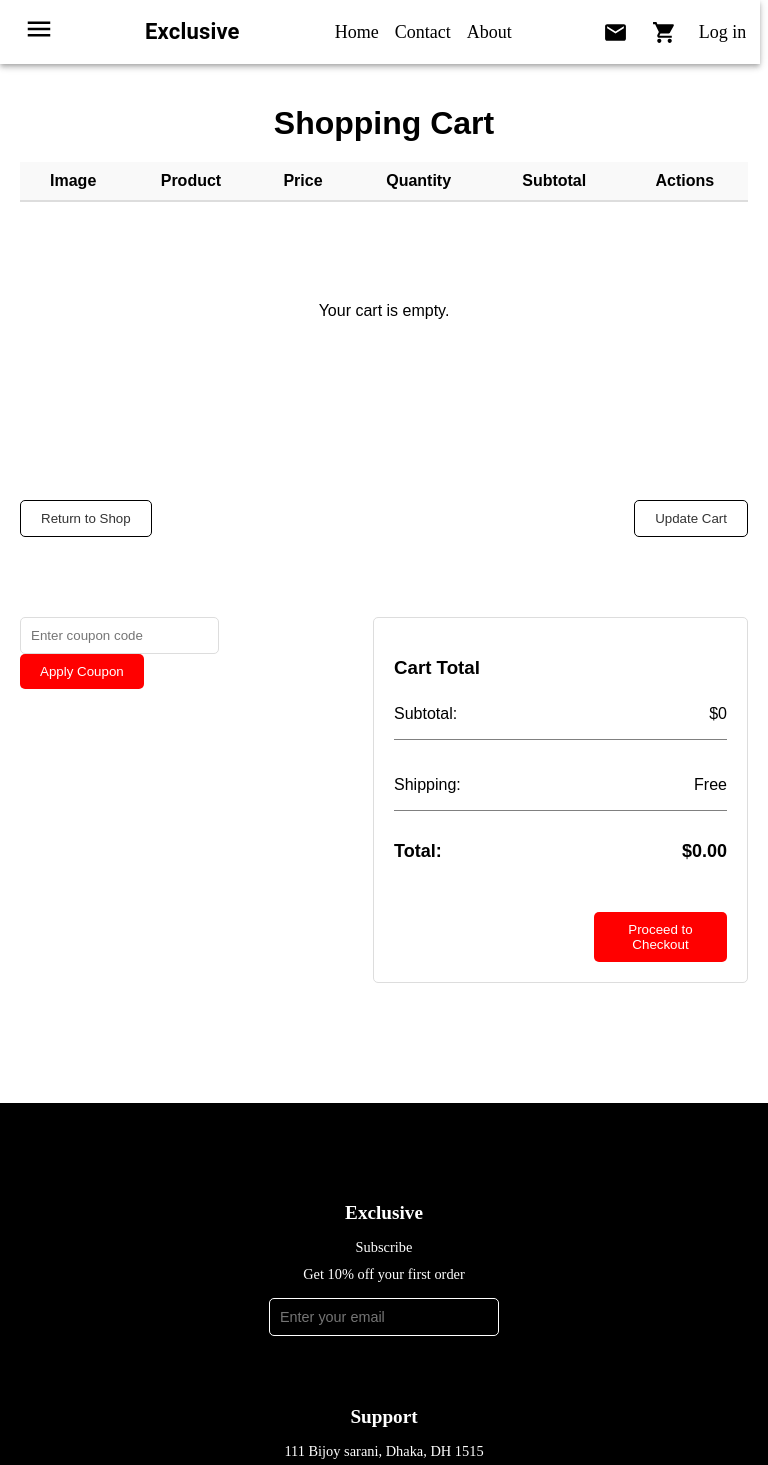
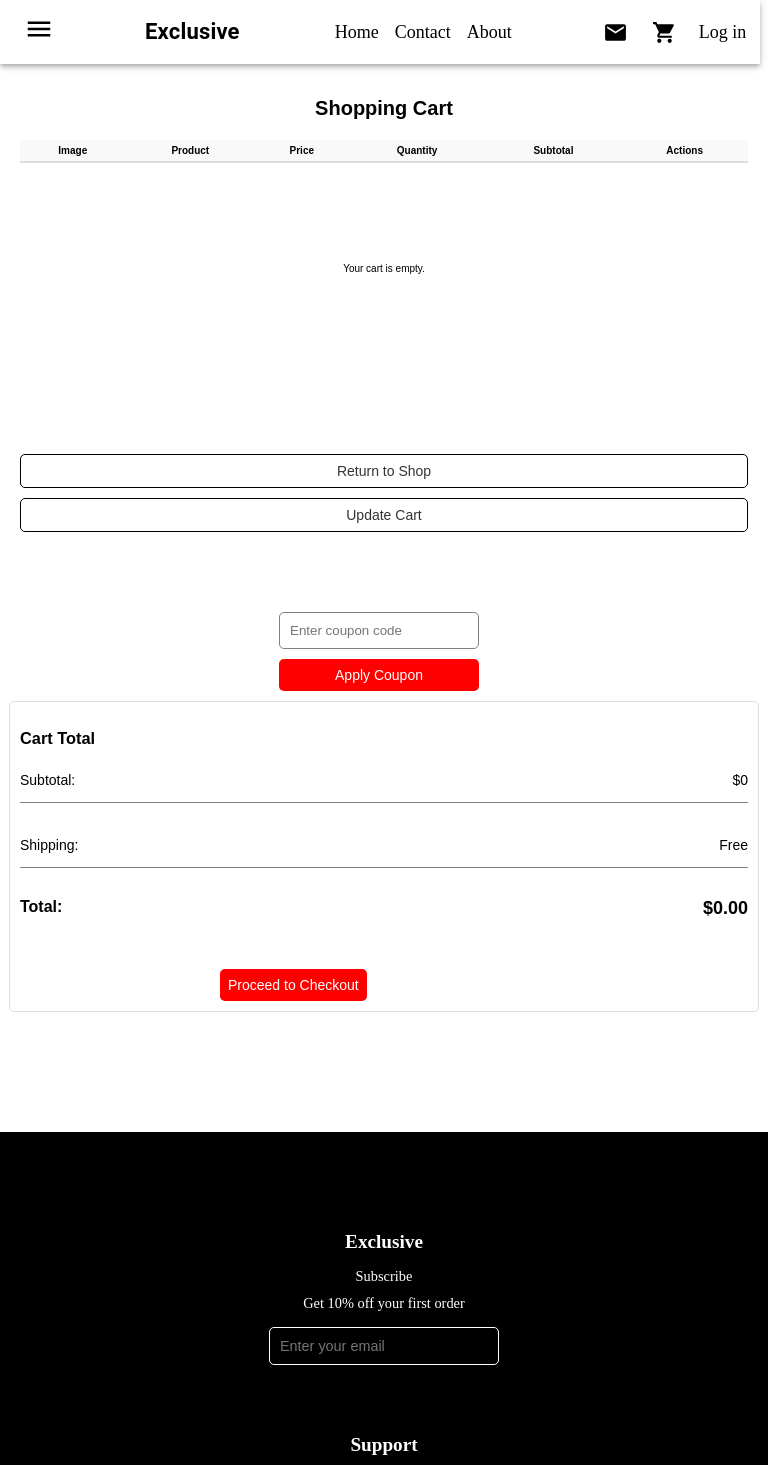
Before and after one commit to Swixs/store, a React (Create React App) app in the folder client/: page /cart in a window 768 px wide. Shown: the top 1465 px of the page. Built offline with nearby package versions, Linux system fonts and the light colour scheme.

Commit message:
feat: added responsive design for wishlist, cart, and profile pages

```diff
--- a/client/src/Components/Cart/Cart.module.css
+++ b/client/src/Components/Cart/Cart.module.css
@@ -157,8 +157,7 @@
   border-radius: 4px;
 }
 
-
-.removeButton{
+.removeButton {
   background-color: red;
   border: none;
   border: 1px solid #fff;
@@ -168,9 +167,79 @@
   padding: 10px 5px;
 }
 
-.removeButton:hover{
+.removeButton:hover {
   background-color: white;
   border: 1px solid black;
   color: black;
   transition: 1s;
 }
+
+@media (max-width: 768px) {
+  .container {
+    max-width: 100%;
+  }
+
+  .heading {
+    font-size: 20px;
+  }
+
+  .table {
+    font-size: 10px;
+  }
+
+  .th,
+  .td {
+    padding: 5px;
+  }
+
+  .productImage {
+    width: 50px;
+    height: 50px;
+  }
+
+  .buttons {
+    flex-direction: column;
+    gap: 10px;
+  }
+
+  .buttonPrimary,
+  .buttonSecondary {
+    width: 100%;
+    padding: 8px;
+    font-size: 14px;
+  }
+
+  .footer {
+    flex-direction: column;
+    align-items: center;
+  }
+
+  .couponSection {
+    margin-left: 10px;
+    margin-bottom: 10px;
+    width: 200px;
+  }
+
+  .couponInput{
+    border: 1px solid grey;
+    width: 178px !important;
+    margin-bottom: 10px;
+  }
+
+  .summary {
+    width: 100%;
+  }
+
+  .couponInput {
+    width: 100%;
+  }
+
+  .summary {
+    padding: 10px;
+    font-size: 14px;
+  }
+
+  .summaryTotal {
+    font-size: 16px;
+  }
+}
--- a/client/src/Components/Profile/EditModal.jsx
+++ b/client/src/Components/Profile/EditModal.jsx
@@ -6,6 +6,8 @@ import {
   DialogActions,
   Button,
 } from "@mui/material";
+
+import styles from "./Profile.module.css";
 
 const EditModal = ({
   open,
@@ -54,6 +56,7 @@ const EditModal = ({
         {field === "password" ? (
           <>
             <input
+              className={styles.inputModal}
               type="password"
               placeholder="Old Password"
               value={oldPassword}
@@ -61,6 +64,7 @@ const EditModal = ({
               style={{ width: "90%", padding: "8px", margin: "5px 0" }}
             />
             <input
+              className={styles.inputModal}
               type="password"
               placeholder="New Password"
               value={newPassword}
@@ -68,6 +72,7 @@ const EditModal = ({
               style={{ width: "90%", padding: "8px", margin: "5px 0" }}
             />
             <input
+              className={styles.inputModal}
               type="password"
               placeholder="Confirm new password"
               value={confirmPassword}
@@ -78,6 +83,7 @@ const EditModal = ({
           </>
         ) : (
           <input
+            className={styles.inputModal}
             type="text"
             value={value}
             onChange={(e) => onChange(e.target.value)}
--- a/client/src/Components/Profile/Profile.module.css
+++ b/client/src/Components/Profile/Profile.module.css
@@ -92,3 +92,38 @@
   border-radius: 5px;
   border: 1px solid #ccc;
 }
+
+@media (max-width: 768px) {
+  .userProfileContainer {
+    height: 45vh;
+  }
+  .sidebar {
+    align-items: start;
+  }
+
+  .inputModal {
+    width: 60% !important;
+  }
+
+  .inputRow{
+    width: 280px;
+  }
+}
+
+@media (max-width: 1181px) {
+
+  .userProfileContainer {
+    height: 45vh;
+  }
+  .sidebar {
+    align-items: center;
+  }
+
+  .inputModal {
+    width: 90% !important;
+  }
+
+  .inputRow{
+    margin: 0;
+  }
+}
--- a/client/src/Components/Wishlist/Wishlist.module.css
+++ b/client/src/Components/Wishlist/Wishlist.module.css
@@ -1,6 +1,6 @@
 .wishlist {
   margin: 100px 300px;
-  height: 60vh;
+  min-height: 60vh;
 }
 
 .message {
@@ -10,3 +10,35 @@
   margin-top: 10px;
   padding: 20px 50px;
 }
+
+@media (max-width: 768px) {
+  .wishlist {
+    margin: 0px;
+    min-height: 20vh;
+  }
+  .message {
+    font-size: 15px;
+    background-color: grey;
+    border-radius: 10px;
+    margin-top: 10px;
+    margin-left: 10px;
+    margin-right: 10px;
+    padding: 10px 25px;
+  }
+}
+
+@media (min-width: 768px) and (max-width: 1181px) {
+  .wishlist {
+    margin: 50px 150px;
+    min-height: 30vh;
+  }
+  .message {
+    font-size: 30px;
+    background-color: grey;
+    border-radius: 10px;
+    margin-top: 10px;
+    margin-left: 10px;
+    margin-right: 10px;
+    padding: 10px 25px;
+  }
+}
```
